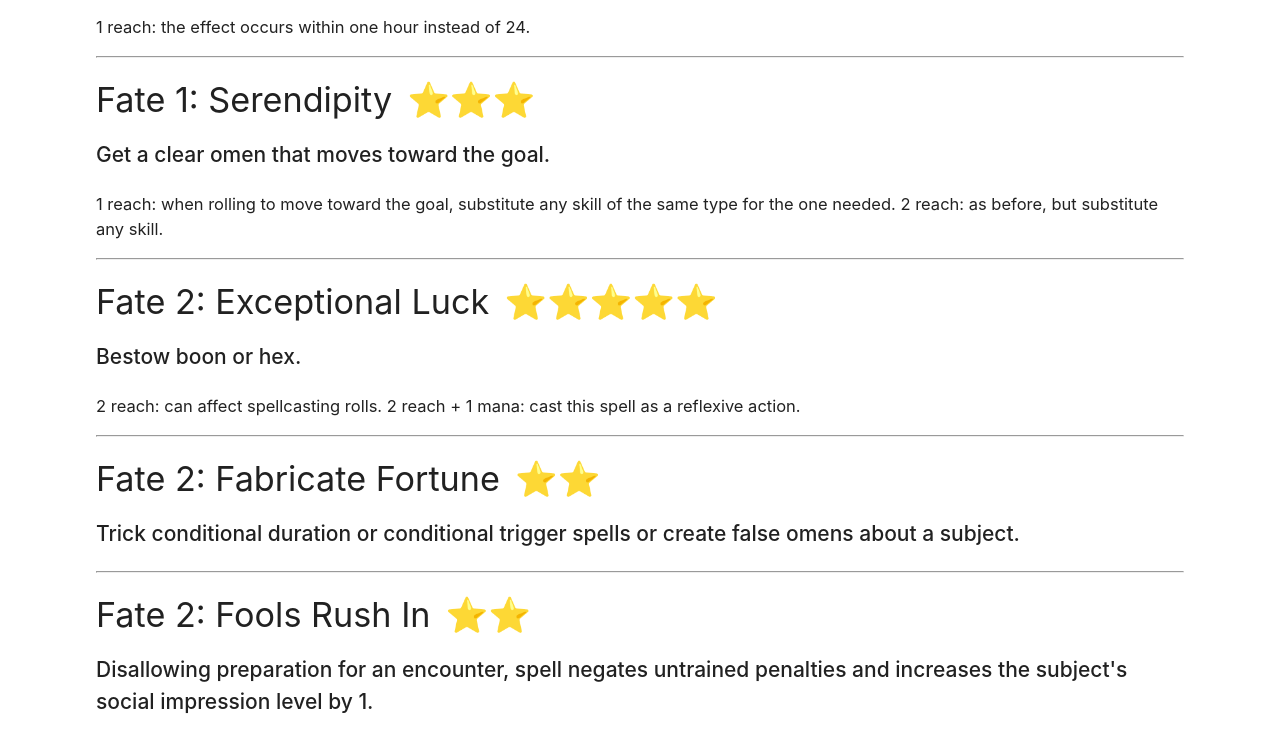
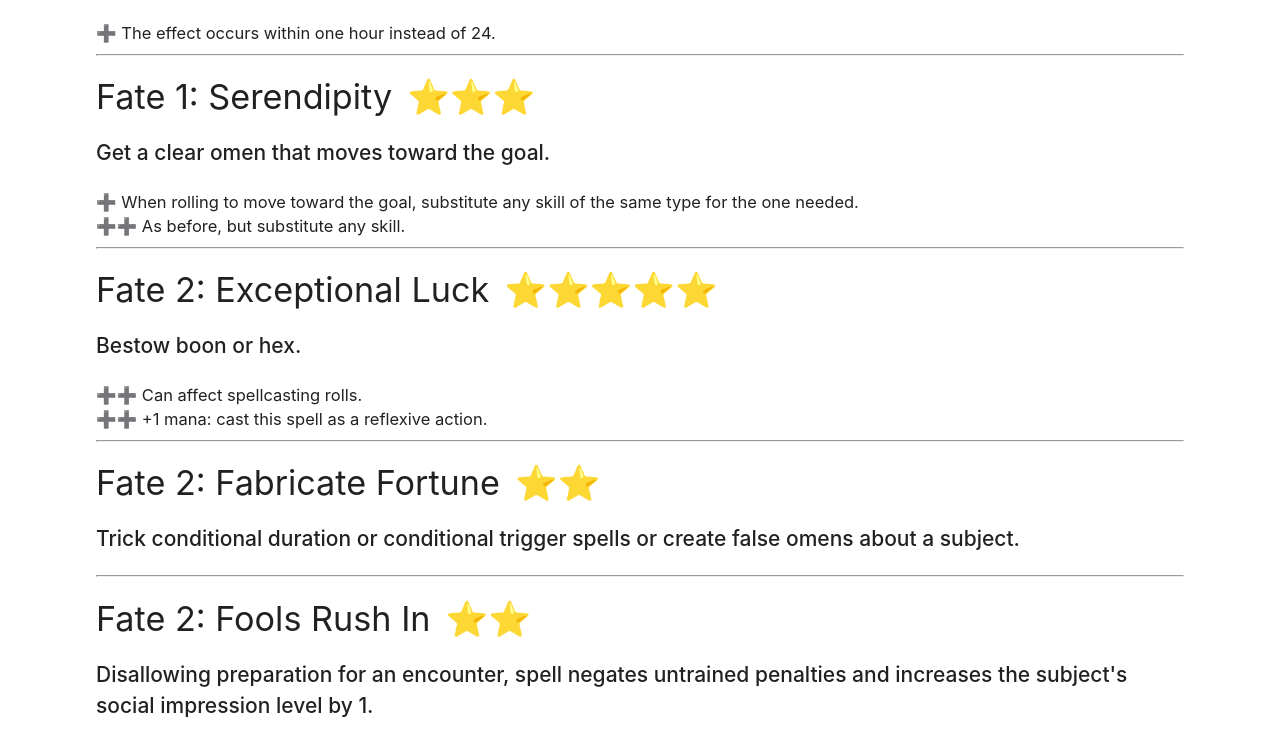
Before and after one commit to Celeo/my_mta2_spells, a React app: page / in a window 1280 px wide. Shown: the part 722-1457 px from the top of the page. Built offline with nearby package versions, Linux system fonts and the light colour scheme.

Commit message:
Changed how reaches are stored and displayed

```diff
--- a/src/data.json
+++ b/src/data.json
@@ -4,8 +4,17 @@
       "level": 1,
       "name": "Interconnection",
       "psf": "Potency",
-      "short": "Reveal Fate effects on stuff, show sympathetic connections between subjects, show magical oath violations, and show spells with conditional duration.",
-      "reaches": "1 reach: show possession, mind control, and destiny alterations. 2 reach: get information on a person's destiny or the parameters of a spell with conditional duration.",
+      "short": "Reveal Fate's effect on stuff, show sympathetic connections between subjects, show magical oath violations, and show spells with conditional duration.",
+      "reaches": [
+        {
+          "count": 1,
+          "effect": "Show possession, mind control, and destiny alterations."
+        },
+        {
+          "count": 2,
+          "effect": "Get information on a person's destiny or the parameters of a spell with conditional duration."
+        }
+      ],
       "rating": 1
     },
     {
@@ -14,7 +23,20 @@
       "name": "Oaths Fulfilled",
       "psf": "Duration",
       "short": "Notify mage when specific event mundane event happens to or by a target.",
-      "reaches": "1 reach: get brief vision of the subject when the oath is Fulfilled. 1 reach: track (not locate) the subject for the spell's duration. 1 reach: event can be something only perceivable in Mage Sight.",
+      "reaches": [
+        {
+          "count": 1,
+          "effect": "Get brief vision of the subject when the oath is Fulfilled."
+        },
+        {
+          "count": 1,
+          "effect": "Track (not locate) the subject for the spell's duration."
+        },
+        {
+          "count": 1,
+          "effect": "Event can be something only perceivable in Mage Sight."
+        }
+      ],
       "rating": 2
     },
     {
@@ -23,7 +45,7 @@
       "name": "Quantum Flux",
       "psf": "Duration",
       "short": "Remove action dice penalty of Potency for a number of rounds equal to Potency for the duration; subject can also spend a turn to aim for DP boost (mundane only).",
-      "reaches": "",
+      "reaches": [],
       "rating": 1
     },
     {
@@ -32,7 +54,12 @@
       "name": "Reading the Outmost Eddies",
       "psf": "Potency",
       "short": "Small blessing or curse on the target, like finding some money or stepping in feces.",
-      "reaches": "1 reach: the effect occurs within one hour instead of 24.",
+      "reaches": [
+        {
+          "count": 1,
+          "effect": "The effect occurs within one hour instead of 24."
+        }
+      ],
       "rating": 1
     },
     {
@@ -41,7 +68,16 @@
       "name": "Serendipity",
       "psf": "Potency",
       "short": "Get a clear omen that moves toward the goal.",
-      "reaches": "1 reach: when rolling to move toward the goal, substitute any skill of the same type for the one needed. 2 reach: as before, but substitute any skill.",
+      "reaches": [
+        {
+          "count": 1,
+          "effect": "When rolling to move toward the goal, substitute any skill of the same type for the one needed."
+        },
+        {
+          "count": 2,
+          "effect": "As before, but substitute any skill."
+        }
+      ],
       "rating": 3
     },
     {
@@ -50,7 +86,16 @@
       "name": "Exceptional Luck",
       "psf": "Potency",
       "short": "Bestow boon or hex.",
-      "reaches": "2 reach: can affect spellcasting rolls. 2 reach + 1 mana: cast this spell as a reflexive action.",
+      "reaches": [
+        {
+          "count": 2,
+          "effect": "Can affect spellcasting rolls."
+        },
+        {
+          "count": 2,
+          "effect": "+1 mana: cast this spell as a reflexive action."
+        }
+      ],
       "rating": 5
     },
     {
@@ -59,7 +104,7 @@
       "name": "Fabricate Fortune",
       "psf": "Duration",
       "short": "Trick conditional duration or conditional trigger spells or create false omens about a subject.",
-      "reaches": "",
+      "reaches": [],
       "rating": 2
     },
     {
@@ -68,7 +113,16 @@
       "name": "Fools Rush In",
       "psf": "Duration",
       "short": "Disallowing preparation for an encounter, spell negates untrained penalties and increases the subject's social impression level by 1.",
-      "reaches": "1 reach: dice bonus of Potency to a number of rolls equal to Potency during the duration choosen before rolling. 3 reach: as before, but the bonus can affect spellcasting rolls.",
+      "reaches": [
+        {
+          "count": 1,
+          "effect": "Dice bonus of Potency to a number of rolls equal to Potency during the duration choosen before rolling."
+        },
+        {
+          "count": 3,
+          "effect": "As before, but the bonus can affect spellcasting rolls."
+        }
+      ],
       "rating": 2
     },
     {
@@ -77,7 +131,7 @@
       "name": "Lucky Number",
       "psf": "Duration",
       "short": "Guess the correct random number/phrase/code/combination.",
-      "reaches": "",
+      "reaches": [],
       "rating": 3
     },
     {
@@ -86,7 +140,12 @@
       "name": "Shifting the Odds",
       "psf": "Duration",
       "short": "Locate something specific; gain access to social merits equal to Potency. Works quickly if surrounded by similar things as the target.",
-      "reaches": "1 reach: locates the target within 1 hour intead of 24.",
+      "reaches": [
+        {
+          "count": 1,
+          "effect": "Locates the target within 1 hour intead of 24."
+        }
+      ],
       "rating": 4
     },
     {
@@ -95,7 +154,16 @@
       "name": "Warding Gesture",
       "psf": "Duration",
       "short": "Protect against fate or exclude subject from the mage's AoE spells.",
-      "reaches": "1 reach: can selectively exclude the subject from AoE spells and attainments. 2 reach: selectively grant protection from supernatural effects that target an area instead of individuals - provoks Clash of Wills.",
+      "reaches": [
+        {
+          "count": 1,
+          "effect": "Can selectively exclude the subject from AoE spells and attainments."
+        },
+        {
+          "count": 2,
+          "effect": "Selectively grant protection from supernatural effects that target an area instead of individuals - provokes Clash of Wills."
+        }
+      ],
       "rating": 2
     },
     {
@@ -104,7 +172,12 @@
       "name": "Divination",
       "psf": "Potency",
       "short": "Ask a yes/no question about the subject's future.",
-      "reaches": "1 reach: ask specific questions and get specific answers.",
+      "reaches": [
+        {
+          "count": 1,
+          "effect": "Ask specific questions and get specific answers."
+        }
+      ],
       "rating": 4
     },
     {
@@ -113,7 +186,7 @@
       "name": "Green Light / Red Light",
       "psf": "Duration",
       "short": "Time speeds up to help or slows down to hinder the subject.",
-      "reaches": "",
+      "reaches": [],
       "rating": 1
     },
     {
@@ -122,7 +195,12 @@
       "name": "Momentary Flux",
       "psf": "Potency",
       "short": "Know if a subject will help or hinder in the near future. Can use on the magic themself to see if their actions will help or hinder.",
-      "reaches": "1 reach: initiative bonus of Potency.",
+      "reaches": [
+        {
+          "count": 1,
+          "effect": "Initiative bonus of Potency."
+        }
+      ],
       "rating": 2
     },
     {
@@ -131,7 +209,7 @@
       "name": "Perfect Timing",
       "psf": "Duration",
       "short": "Spending a turn without Defense to plan grants bonus of Potency to next non-extended mundane action.",
-      "reaches": "",
+      "reaches": [],
       "rating": 1
     },
     {
@@ -140,7 +218,16 @@
       "name": "Postcognition",
       "psf": "Potency",
       "short": "See the subject's past.",
-      "reaches": "1 reach: scrub the vision like a video. 1 reach: mage does not lose Defense during the viewing.",
+      "reaches": [
+        {
+          "count": 1,
+          "effect": "Scrub the vision like a video."
+        },
+        {
+          "count": 1,
+          "effect": "Mage does not lose Defense during the viewing."
+        }
+      ],
       "rating": 5
     },
     {
@@ -149,7 +236,12 @@
       "name": "Choose the Thread",
       "psf": "Potency",
       "short": "Subject rolls twice and the mage picks which result they use.",
-      "reaches": "2 reach: can affect spellcasting roles and supernatural powers.",
+      "reaches": [
+        {
+          "count": 2,
+          "effect": "Can affect spellcasting roles and supernatural powers."
+        }
+      ],
       "rating": 4
     },
     {
@@ -158,7 +250,7 @@
       "name": "Constant Presence",
       "psf": "Duration",
       "short": "Prevent timeline alterations.",
-      "reaches": "",
+      "reaches": [],
       "rating": 1
     },
     {
@@ -167,7 +259,7 @@
       "name": "Hung Spell",
       "psf": "Duration",
       "short": "Delay spells to go off later. Prevents their Duration from decaying. Hanging the spell requires spending 1 mana. Can hold spells up to Potency. When this spell expires, all held spells go off.",
-      "reaches": "",
+      "reaches": [],
       "rating": 2
     },
     {
@@ -176,7 +268,12 @@
       "name": "Shield of Chronos",
       "psf": "Duration",
       "short": "Prevent subject from being viewed by time travelers.",
-      "reaches": "1 reach: can create false events instead of blocking viewing.",
+      "reaches": [
+        {
+          "count": 1,
+          "effect": "Can create false events instead of blocking viewing."
+        }
+      ],
       "rating": 1
     },
     {
@@ -185,7 +282,7 @@
       "name": "Tipping the Hourglass",
       "psf": "Potency",
       "short": "Add or subtract Potency from subject's initiative.",
-      "reaches": "",
+      "reaches": [],
       "rating": 1
     },
     {
@@ -194,7 +291,24 @@
       "name": "Veil of Moments",
       "psf": "Duration",
       "short": "Pause time on the subject - they won't bleed out or die from poison; conditions and tilts cannot be applied on the subject for the duration.",
-      "reaches": "1 reach: ignore Persistent conditions for the duration (does not satisfy time requirements for condition to lapse). 1 reach: subject can heal naturally. 1 reach: subject can regain willpower. 1 reach: subject can regain mana.",
+      "reaches": [
+        {
+          "count": 1,
+          "effect": "Ignore Persistent conditions for the duration (does not satisfy time requirements for condition to lapse)."
+        },
+        {
+          "count": 1,
+          "effect": "Subject can heal naturally."
+        },
+        {
+          "count": 1,
+          "effect": "Subject can regain willpower."
+        },
+        {
+          "count": 1,
+          "effect": "Subject can regain mana."
+        }
+      ],
       "rating": 2
     },
     {
@@ -203,7 +317,16 @@
       "name": "Acceleration",
       "psf": "Potency",
       "short": "Multiply subject's Speed by Potency. Subject always goes first in a turn. Add Potency to Defense before calculating Dodge. Can use Defense against firearms.",
-      "reaches": "1 reach: divide the time per roll of mundane extended actions by Potency. 1 reach + 1 mana: dodge actions have the rote quality.",
+      "reaches": [
+        {
+          "count": 1,
+          "effect": "Divide the time per roll of mundane extended actions by Potency."
+        },
+        {
+          "count": 1,
+          "effect": "+1 mana: dodge actions have the rote quality."
+        }
+      ],
       "rating": 3
     },
     {
@@ -212,7 +335,16 @@
       "name": "Chronos' Curse",
       "psf": "Potency",
       "short": "Divide the subject's Speed by Potency, rounding down. Subject goes last in a turn. Subject's Defense is reduced by Potency.",
-      "reaches": "1 reach + 1 mana: subject loses Defense against attacks. 1 reach: multiply the time per roll of mundane extended actions by Potency.",
+      "reaches": [
+        {
+          "count": 1,
+          "effect": "+1 mana: subject loses Defense against attacks."
+        },
+        {
+          "count": 1,
+          "effect": "Multiply the time per roll of mundane extended actions by Potency."
+        }
+      ],
       "rating": 2
     },
     {
@@ -221,7 +353,12 @@
       "name": "Shifting Sands",
       "psf": "Potency",
       "short": "Travel back in time by Potency in turns. They retain injuries and conditions gained in the undone turns, and spent Mana and Willpower are not returned. Other spells cast on the subject in the revised time are canceled. When this spell ends, the changes are Lasting.",
-      "reaches": "1 reach: travel back a full scene instead (can apply this reach multiple times).",
+      "reaches": [
+        {
+          "count": 1,
+          "effect": "Travel back a full scene instead (can apply this reach multiple times)."
+        }
+      ],
       "rating": 5
     }, {
       "arcanum": "Time",
@@ -229,7 +366,7 @@
       "name": "Temporal Summoning",
       "psf": "Potency",
       "short": "Reverse time on a subject for the duration. Can restore things to what the used to be, including far in the past with Temporal Sympathy. Cannot bring the dead back to life.",
-      "reaches": "",
+      "reaches": [],
       "rating": 3
     },
     {
@@ -238,7 +375,12 @@
       "name": "Weight of Years",
       "psf": "Potency",
       "short": "Advance time on the subject, inflicting Potency in bashing damage. Also works on structures. Might not work on immportal creatures.",
-      "reaches": "1 reach: reduce subject's Athletics rating by Potency.",
+      "reaches": [
+        {
+          "count": 1,
+          "effect": "Reduce subject's Athletics rating by Potency."
+        }
+      ],
       "rating": 1
     }
   ]
--- a/src/index.css
+++ b/src/index.css
@@ -15,4 +15,6 @@
 
 .spell-reaches {
     font-size: 110%;
+    margin-top: 0;
+    margin-bottom: 0;
 }
--- a/src/index.js
+++ b/src/index.js
@@ -4,6 +4,18 @@ import ReactDOM from 'react-dom'
 import '../node_modules/materialize-css/dist/css/materialize.min.css'
 import './index.css'
 import spellData from './data.json'
+
+const SpellReach = (props) => {
+  const reachText = Array.from(Array(props.count).keys()).map(_ => '➕').join('')
+  return (
+    <p className="spell-reaches">{ reachText } { props.effect }</p>
+  )
+}
+
+SpellReach.propTypes = {
+  count: PropTypes.number,
+  effect: PropTypes.string
+}
 
 const Spell = (props) => {
   return (
@@ -13,7 +25,9 @@ const Spell = (props) => {
         { props.rating > 0 && <span className="spell-rating">{ '⭐'.repeat(props.rating) }</span> }
       </h4>
       <p className="spell-body"><strong>{ props.short }</strong></p>
-      <p className="spell-reaches">{ props.reaches }</p>
+      {
+        props.reaches.map(r => <SpellReach key={r.count + ':' + r.effect} count={r.count} effect={r.effect} />)
+      }
       <hr />
     </div>
   )
@@ -25,14 +39,13 @@ Spell.propTypes = {
   name: PropTypes.string,
   psf: PropTypes.string,
   short: PropTypes.string,
-  reaches: PropTypes.string,
+  reaches: PropTypes.array,
   rating: PropTypes.number
 }
 
 const Index = (props) => {
   return (
     <div className="container-medium">
-      <div>
       {
         spellData.spells.map(s =>
           <Spell
@@ -47,7 +60,6 @@ const Index = (props) => {
           />)
       }
     </div>
-    </div>
   )
 }
 
```
Lines whose indentation alone changed are shown as unchanged.
